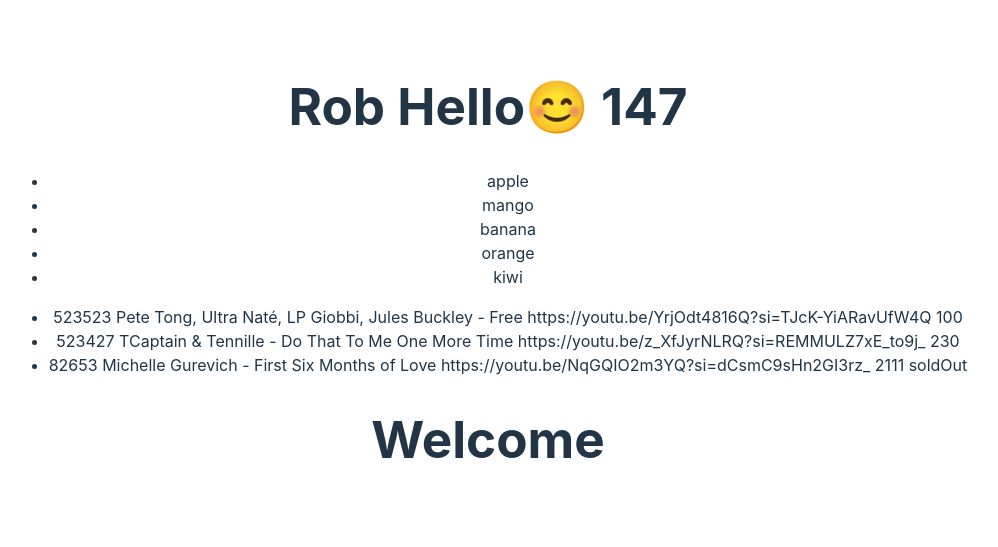
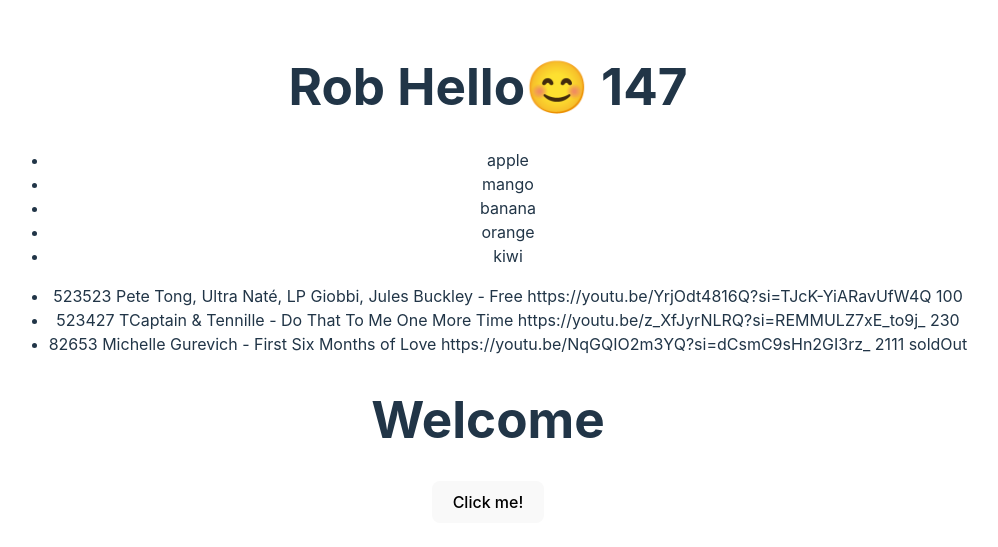
Before and after one commit to OlenaReukova/rapp, a React (Vite) app in the folder client/: page / in a window 1280 px wide. Shown: the part 127-674 px from the top of the page, without its empty margins (152-1150 px from the left). Built offline with nearby package versions, Linux system fonts and the light colour scheme.

Commit message:
Event Handling In React

```diff
--- a/client/src/App.jsx
+++ b/client/src/App.jsx
@@ -4,6 +4,7 @@ import Hello from './components/Hello';
 import Fruits from './components/Fruits';
 import Songs from './components/Songs';
 import ConditionalRendering from './components/ConditionalRendering';
+import Message from './components/Message';
 
 function App() {
   const person = {
@@ -18,6 +19,7 @@ function App() {
       <Fruits />
       <Songs />
       <ConditionalRendering />
+      <Message />
     </div>
   );
 }
--- /dev/null
+++ b/client/src/components/Message.jsx
@@ -0,0 +1,13 @@
+import React from 'react';
+
+export default function Message() {
+  function handleClick() {
+    console.log('the button is clicked');
+  }
+  //Event Handling In React
+  return (
+    <div>
+      <button onClick={handleClick}>Click me!</button>
+    </div>
+  );
+}
```
